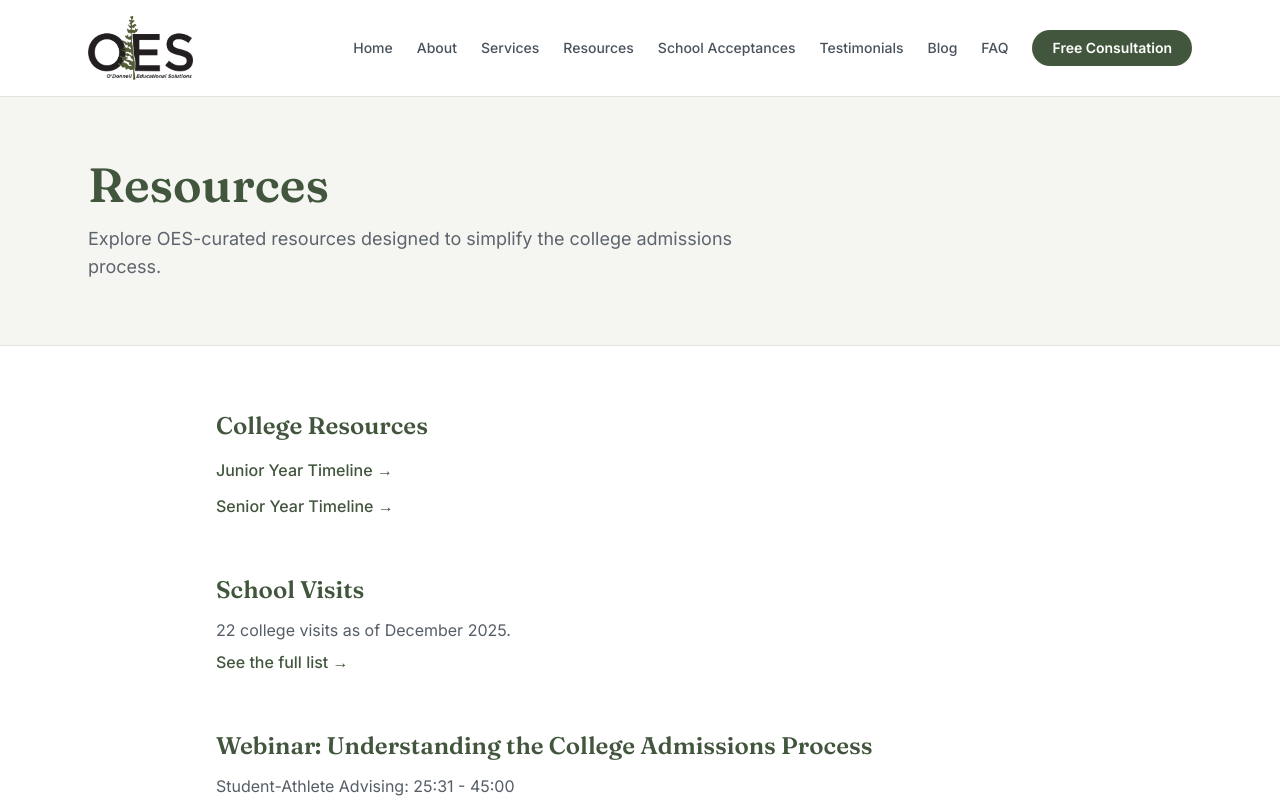
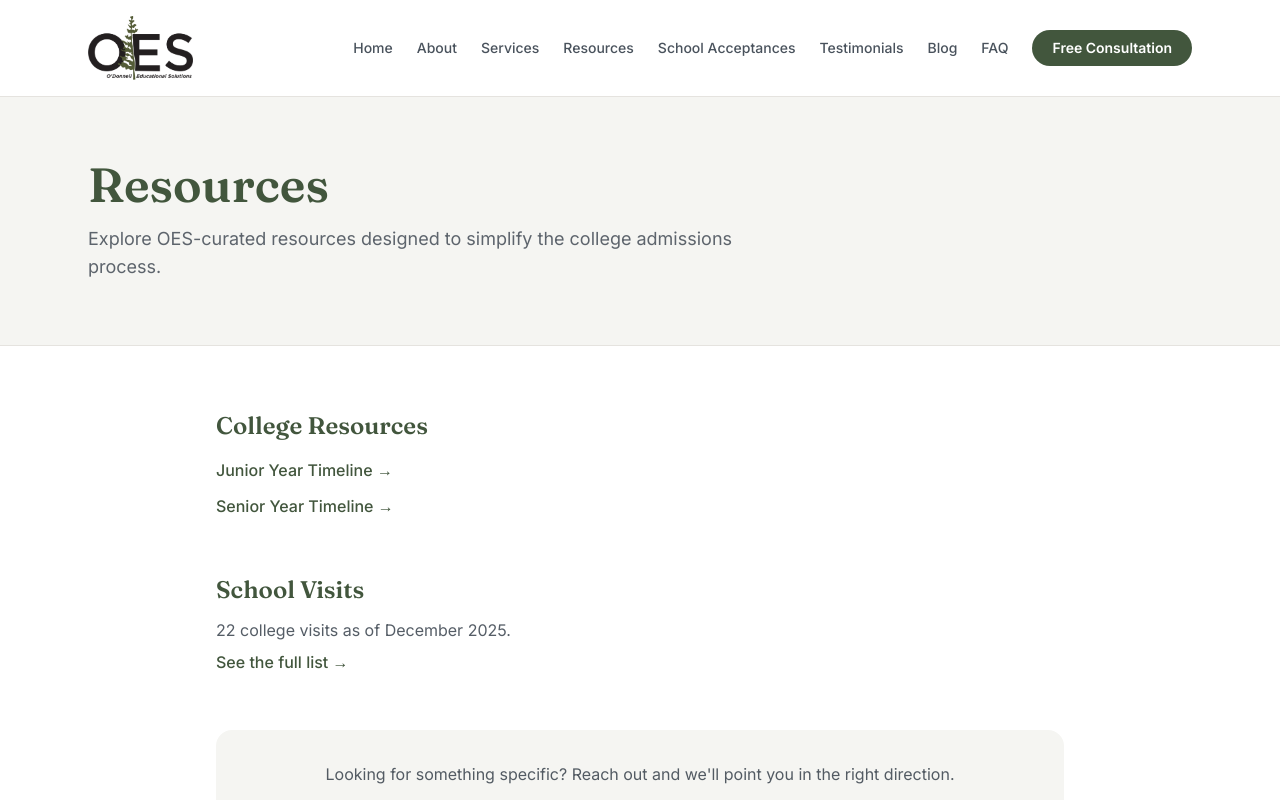
Before and after one commit to Jackodonnell23/OES, a Next.js app: page /resources in a window 1280 px wide. Shown: the top 800 px of the page. Built offline with nearby package versions, Linux system fonts and the light colour scheme.

Commit message:
Remove Webinar section from Resources page
Co-Authored-By: Claude Sonnet 5 <noreply@anthropic.com>

```diff
--- a/src/app/resources/page.tsx
+++ b/src/app/resources/page.tsx
@@ -1,7 +1,7 @@
 import Link from "next/link";
 import type { Metadata } from "next";
 import PageHero from "@/components/PageHero";
-import { resourceLinks, schoolVisits, webinar } from "@/data/resources";
+import { resourceLinks, schoolVisits } from "@/data/resources";
 
 export const metadata: Metadata = {
   title: "Resources",
@@ -52,13 +52,6 @@ export default function ResourcesPage() {
           </a>
         </div>
 
-        <div>
-          <h2 className="font-serif text-2xl font-semibold text-primary">
-            {webinar.title}
-          </h2>
-          <p className="mt-3 text-foreground/75">{webinar.segment}</p>
-        </div>
-
         <div className="rounded-2xl bg-cream p-8 text-center">
           <p className="text-foreground/75">
             Looking for something specific? Reach out and we&apos;ll point you in the
--- a/src/data/resources.ts
+++ b/src/data/resources.ts
@@ -14,8 +14,3 @@ export const schoolVisits = {
   listHref:
     "https://docs.google.com/document/d/1phkR3IPdRiAmpYWGiqUeD-2Mf75NuVZJubdta_NWKwY/edit?tab=t.0",
 };
-
-export const webinar = {
-  title: "Webinar: Understanding the College Admissions Process",
-  segment: "Student-Athlete Advising: 25:31 - 45:00",
-};
```
